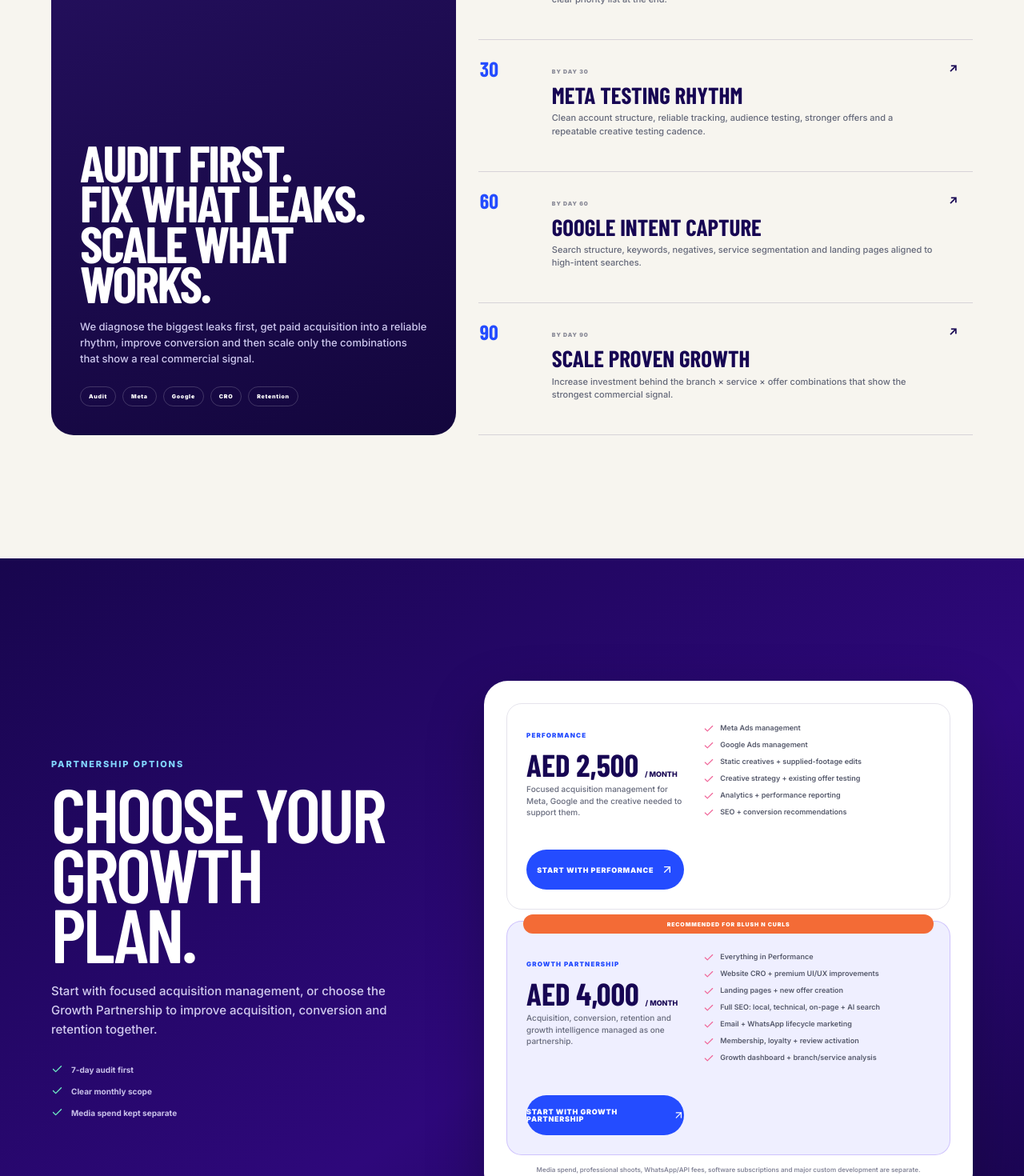
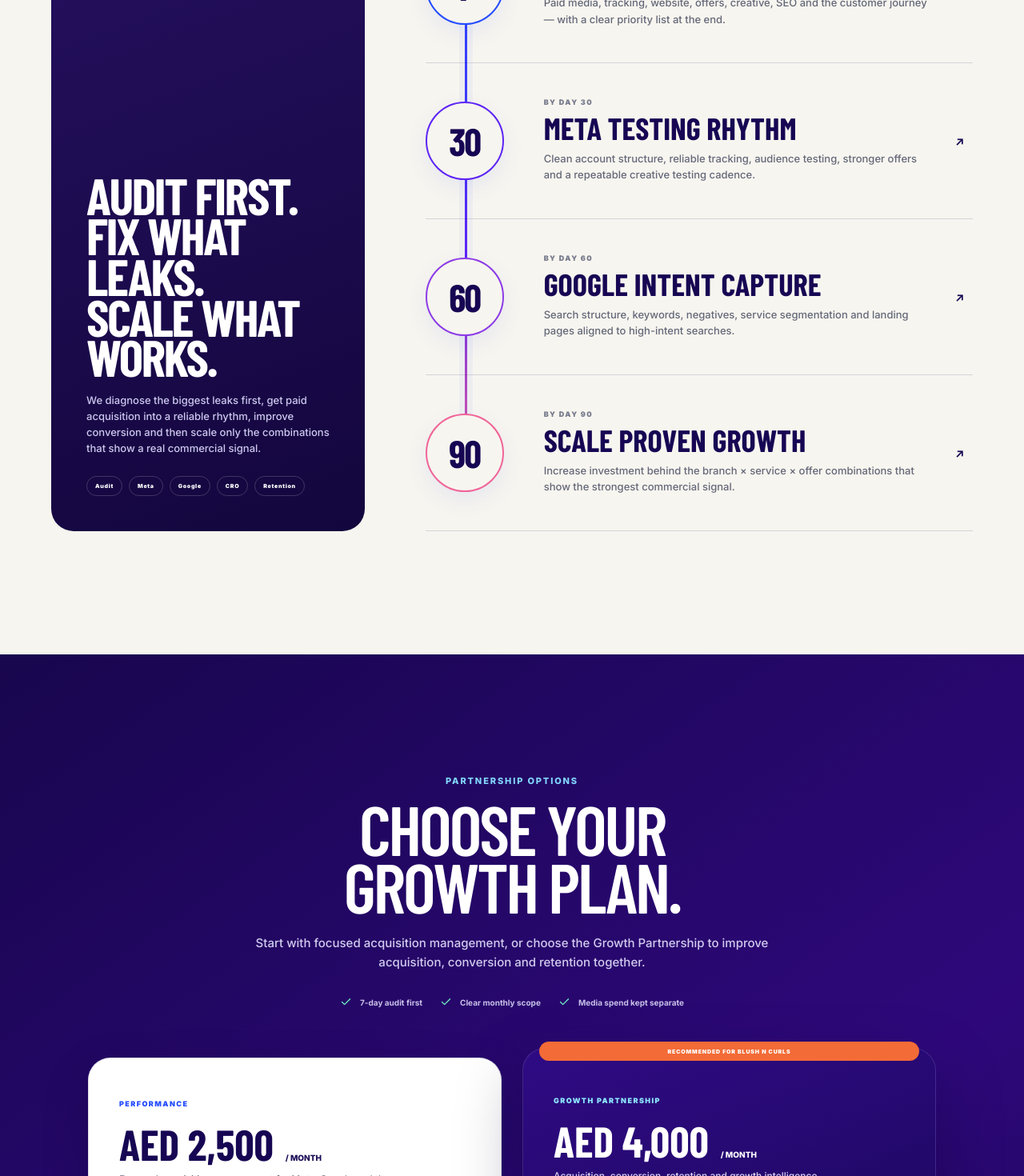
Before and after one commit to Growth-Escalators/blush-n-curls-proposal, a Next.js app: page / in a window 1280 px wide. Shown: the part 8600-10070 px from the top of the page at 80% size. Built offline with nearby package versions, Linux system fonts and the light colour scheme; a web font is replaced by a local one.

Commit message:
Make roadmap and pricing visually dominant

```diff
--- a/src/components/ProposalReferenceTune.module.css
+++ b/src/components/ProposalReferenceTune.module.css
@@ -61,11 +61,190 @@
 .people { padding-top: clamp(122px,12vw,182px) !important; padding-bottom: clamp(126px,12vw,184px) !important; }
 .peopleMedia { min-height: 610px !important; }
 
+/* Make the 90-day plan read as an unmistakable timeline. */
 .insights { padding-top: clamp(124px,12vw,184px) !important; padding-bottom: clamp(126px,12vw,184px) !important; }
-.featuredInsight { min-height: 660px !important; }
+.insightsLayout {
+  grid-template-columns: .72fr 1.28fr !important;
+  gap: clamp(42px,5vw,72px) !important;
+  align-items: stretch !important;
+}
+.featuredInsight { min-height: 780px !important; padding: 44px !important; }
+.timeline {
+  position: relative;
+  border-top: 0 !important;
+  padding-left: 12px;
+  display: grid !important;
+  align-content: stretch;
+}
+.timeline::before {
+  content: "";
+  position: absolute;
+  z-index: 0;
+  left: 61px;
+  top: 58px;
+  bottom: 58px;
+  width: 3px;
+  border-radius: 999px;
+  background: linear-gradient(180deg,#244cff 0%,#5d24f5 58%,#f06498 100%);
+  box-shadow: 0 0 0 7px rgba(36,76,255,.045);
+}
+.timelineItem {
+  position: relative;
+  z-index: 1;
+  min-height: 195px !important;
+  padding: 28px 0 !important;
+  grid-template-columns: 122px minmax(0,1fr) 22px !important;
+  gap: 26px !important;
+  align-items: center !important;
+  border-bottom: 1px solid rgba(23,6,83,.14) !important;
+}
+.timelineItem:first-child { border-top: 1px solid rgba(23,6,83,.14) !important; }
+.timelineNumber {
+  position: relative;
+  z-index: 2;
+  width: 98px;
+  height: 98px;
+  display: grid;
+  place-items: center;
+  border: 2px solid #244cff;
+  border-radius: 999px;
+  background: #f7f5ef;
+  color: #170653 !important;
+  font-size: 48px !important;
+  line-height: 1 !important;
+  letter-spacing: -.04em !important;
+  box-shadow: 0 10px 28px rgba(36,76,255,.08);
+}
+.timelineItem:nth-child(2) .timelineNumber { border-color: #5d24f5; }
+.timelineItem:nth-child(3) .timelineNumber { border-color: #8d3ce6; }
+.timelineItem:nth-child(4) .timelineNumber { border-color: #f06498; }
+.timelineContent small {
+  display: block;
+  margin-bottom: 11px;
+  color: #777b8d !important;
+  font-size: 9px !important;
+  letter-spacing: .16em !important;
+}
+.timelineContent h3 {
+  margin: 0 0 10px !important;
+  font-size: clamp(34px,3vw,46px) !important;
+  line-height: .9 !important;
+}
+.timelineContent p {
+  max-width: 650px;
+  font-size: 13px !important;
+  line-height: 1.58 !important;
+}
 
+/* SaaS-style pricing: two vertical plan cards instead of horizontal rows. */
 .packageBand { padding-top: clamp(126px,12vw,184px) !important; padding-bottom: clamp(126px,12vw,184px) !important; }
-.packagePanel { padding: 28px !important; border-radius: 30px !important; }
+.packageLayout {
+  grid-template-columns: 1fr !important;
+  gap: 62px !important;
+  align-items: start !important;
+}
+.packageIntro {
+  max-width: 900px;
+  margin: 0 auto;
+  text-align: center;
+}
+.packageIntro h2 {
+  font-size: clamp(62px,6.8vw,96px) !important;
+  line-height: .82 !important;
+}
+.packageIntro > p:not(:first-child) {
+  max-width: 700px !important;
+  margin-inline: auto !important;
+}
+.packageIntro > div {
+  display: flex !important;
+  flex-wrap: wrap;
+  justify-content: center;
+  gap: 12px 22px !important;
+}
+.packagePanel {
+  width: min(100%,1060px);
+  margin: 0 auto;
+  padding: 0 !important;
+  border-radius: 0 !important;
+  background: transparent !important;
+  box-shadow: none !important;
+}
+.packageCards {
+  display: grid;
+  grid-template-columns: repeat(2,minmax(0,1fr));
+  gap: 26px;
+  align-items: stretch;
+}
+.packageOption {
+  min-height: 690px;
+  margin-top: 0 !important;
+  padding: 42px 38px 34px !important;
+  display: flex !important;
+  flex-direction: column;
+  gap: 0 !important;
+  border-radius: 28px !important;
+  background: #fff;
+  box-shadow: 0 24px 60px rgba(4,0,36,.18);
+}
+.packageCardHead {
+  padding-bottom: 28px;
+  border-bottom: 1px solid rgba(23,6,83,.12);
+}
+.packageCardHead > span {
+  color: #244cff !important;
+  font-size: 9px !important;
+  letter-spacing: .16em !important;
+}
+.packageCardHead h3 {
+  margin-top: 18px !important;
+  font-size: clamp(46px,4.2vw,62px) !important;
+}
+.packageCardHead h3 small {
+  display: inline-block;
+  margin-left: 4px;
+  font-size: 10px !important;
+}
+.packageCardHead p {
+  max-width: 380px;
+  margin-top: 13px !important;
+  font-size: 12px !important;
+  line-height: 1.55 !important;
+}
+.packageOption ul {
+  margin-top: 30px !important;
+  gap: 14px !important;
+}
+.packageOption li {
+  font-size: 11px !important;
+  line-height: 1.45 !important;
+}
+.packageCardButton {
+  width: 100%;
+  min-height: 52px !important;
+  margin-top: auto !important;
+  border-radius: 14px !important;
+  background: #170653 !important;
+  font-size: 9px !important;
+}
+.packageRecommended {
+  padding-top: 50px !important;
+  color: #fff !important;
+  border-color: rgba(255,255,255,.12) !important;
+  background: linear-gradient(160deg,#2f0b84 0%,#170653 72%,#10043d 100%) !important;
+  transform: translateY(-12px);
+  box-shadow: 0 32px 80px rgba(8,1,42,.34) !important;
+}
+.packageRecommended .packageCardHead { border-bottom-color: rgba(255,255,255,.16); }
+.packageRecommended .packageCardHead > span { color: #8ee7ff !important; }
+.packageRecommended h3 { color: #fff !important; }
+.packageRecommended p { color: #d8d2f2 !important; }
+.packageRecommended li { color: #eeeaff !important; }
+.packageRecommended li svg { color: #ffb656 !important; }
+.packageRecommended .packageCardButton {
+  color: #170653 !important;
+  background: #f7b84c !important;
+}
 
 @media (max-width: 900px) {
   .serviceCard { min-height: 540px !important; }
@@ -73,7 +252,16 @@
   .caseMedia { min-height: 400px !important; }
   .botStage { min-height: 690px !important; }
   .peopleMedia { min-height: 560px !important; }
+  .insightsLayout { grid-template-columns: 1fr !important; }
   .featuredInsight { min-height: 560px !important; }
+  .timeline { padding-left: 0; }
+  .timeline::before { left: 49px; }
+  .timelineItem { grid-template-columns: 98px 1fr 18px !important; min-height: 178px !important; gap: 18px !important; }
+  .timelineNumber { width: 78px; height: 78px; font-size: 40px !important; }
+  .packageCards { grid-template-columns: 1fr; max-width: 680px; margin: 0 auto; }
+  .packageOption { min-height: 0; padding-bottom: 34px !important; }
+  .packageRecommended { transform: none; }
+  .packageCardButton { margin-top: 34px !important; }
 }
 
 @media (max-width: 640px) {
@@ -85,6 +273,22 @@
   .technology,.people,.insights,.packageBand { padding-block: 108px !important; }
   .botStage { min-height: 700px !important; margin-top: 64px !important; }
   .peopleMedia { min-height: 480px !important; }
-  .featuredInsight { min-height: 500px !important; }
-  .packagePanel { padding: 15px !important; }
+  .featuredInsight { min-height: 500px !important; padding: 28px !important; }
+  .timeline::before { left: 38px; top: 52px; bottom: 52px; }
+  .timelineItem {
+    min-height: 164px !important;
+    padding: 24px 0 !important;
+    grid-template-columns: 74px 1fr !important;
+    gap: 16px !important;
+  }
+  .timelineItem > b { display: none; }
+  .timelineNumber { width: 62px; height: 62px; font-size: 31px !important; }
+  .timelineContent h3 { font-size: 30px !important; }
+  .timelineContent p { font-size: 11px !important; }
+  .packageBand { padding-inline: 0 !important; }
+  .packageIntro h2 { font-size: clamp(54px,16vw,72px) !important; }
+  .packageIntro > div { align-items: center; flex-direction: column; }
+  .packageOption { padding: 36px 24px 26px !important; border-radius: 22px !important; }
+  .packageRecommended { padding-top: 48px !important; }
+  .packageCardHead h3 { font-size: 48px !important; }
 }
```
